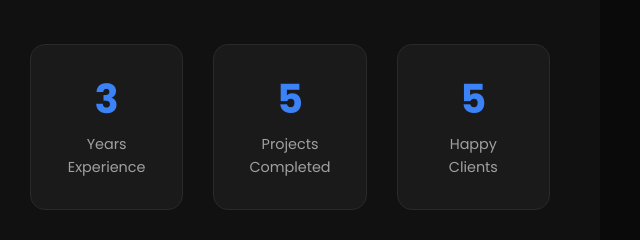
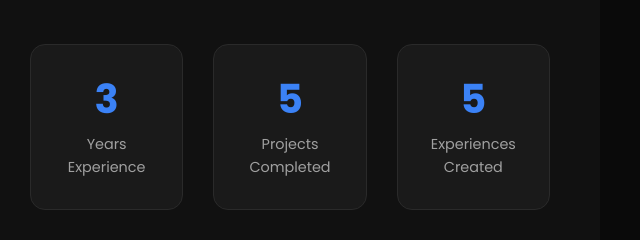
Before and after one commit to NajibOua/Portfolio, a plain HTML site: page index.html in a window 1280 px wide. Shown: the part 1076-1316 px from the top of the page, 640-1280 px from the left. Drawn offline with Linux system fonts and the light colour scheme.

Commit message:
update stat-item

```diff
--- a/index.html
+++ b/index.html
@@ -102,7 +102,7 @@
                 </div>
                 <div class="stat-item">
                     <h4 data-target="5">0</h4>
-                    <p>Happy Clients</p>
+                    <p>Experiences Created</p>
                 </div>
             </div>
         </div>
```
